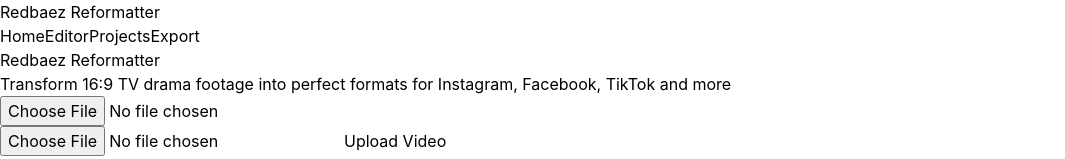
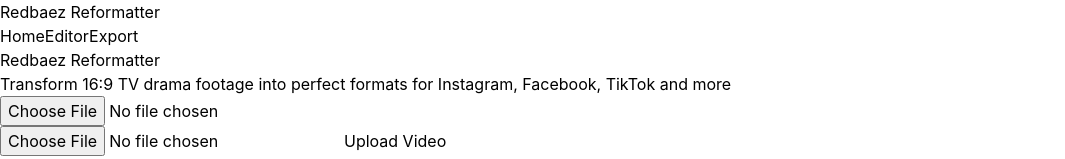
Before and after one commit to tom2tomtomtom/video-reformatter, a React (Vite) app: page / in a window 1280 px wide. Shown: the top 159 px of the page, without its empty margins (0-1065 px from the left). Built offline with nearby package versions, Linux system fonts and the light colour scheme.

Commit message:
refactor(nav): remove projects navigation link and route

```diff
--- a/src/App.tsx
+++ b/src/App.tsx
@@ -1,7 +1,6 @@
 import { Routes, Route } from 'react-router-dom'
 import Home from './pages/Home'
 import Editor from './pages/Editor'
-import Projects from './pages/Projects'
 import Export from './pages/Export'
 import Header from './components/layout/Header'
 import Footer from './components/layout/Footer'
@@ -14,7 +13,6 @@ function App() {
         <Routes>
           <Route path="/" element={<Home />} />
           <Route path="/editor" element={<Editor />} />
-          <Route path="/projects" element={<Projects />} />
           <Route path="/export" element={<Export />} />
         </Routes>
       </main>
--- a/src/components/layout/Header.tsx
+++ b/src/components/layout/Header.tsx
@@ -26,12 +26,6 @@ const Header = () => {
               Editor
             </Link>
             <Link
-              to="/projects"
-              className={`hover:text-blue-200 ${isActive('/projects') ? 'font-semibold border-b-2 border-white' : ''}`}
-            >
-              Projects
-            </Link>
-            <Link
               to="/export"
               className={`hover:text-blue-200 ${isActive('/export') ? 'font-semibold border-b-2 border-white' : ''}`}
             >
```
